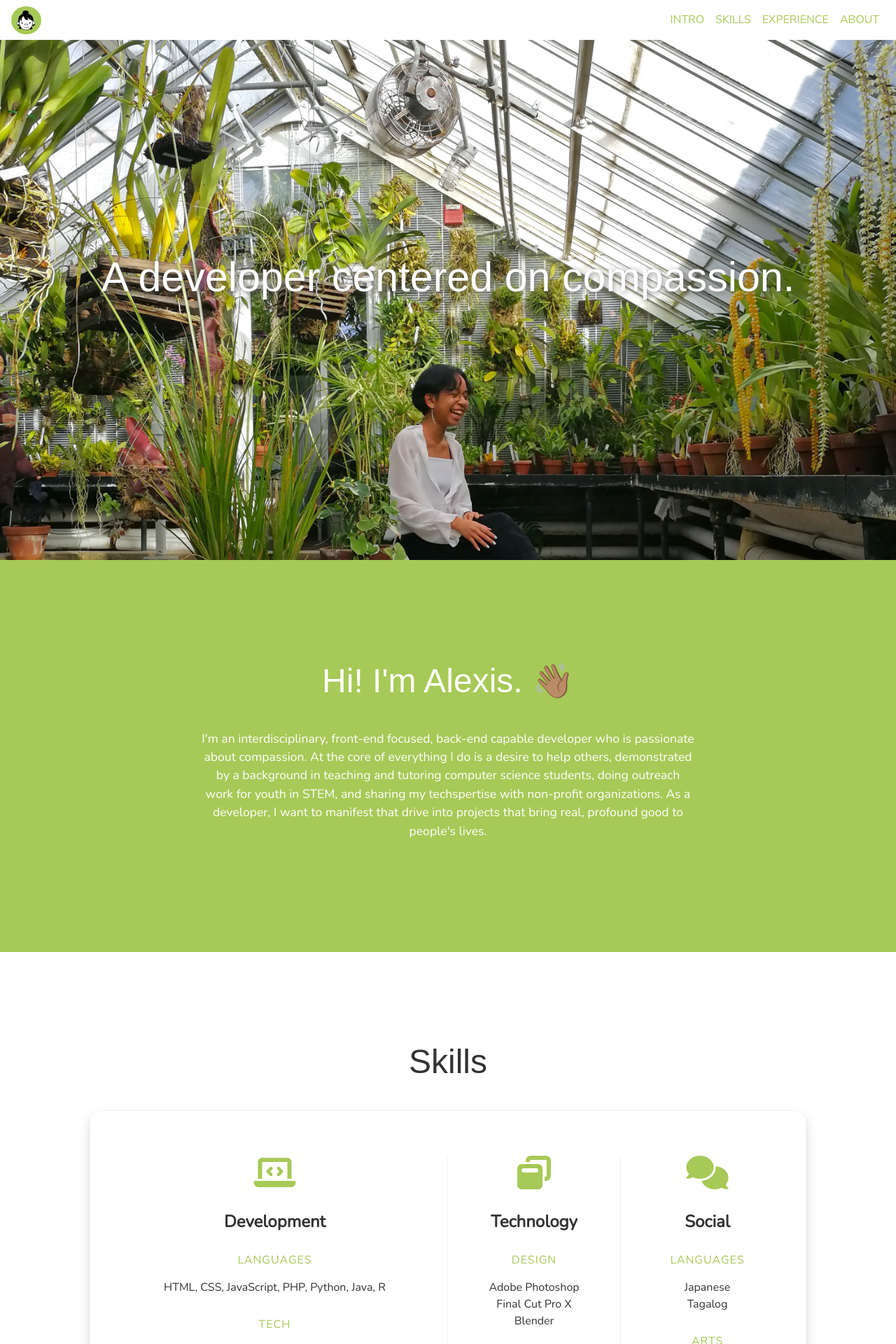
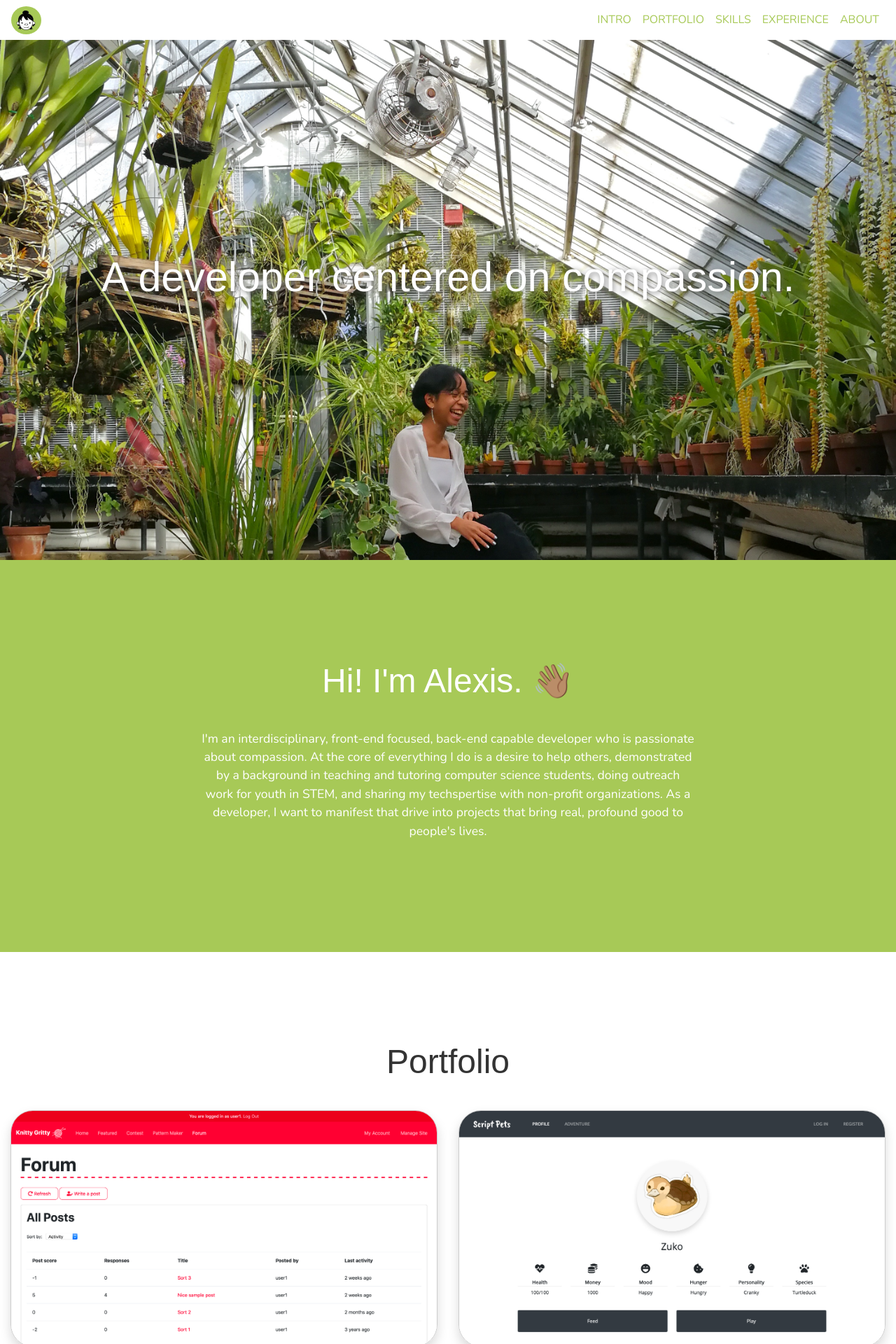
Before and after one commit to alexiskilayko/alexiskilayko.github.io, a PHP site: page / in a window 1280 px wide. Shown: the top 1920 px of the page at 70% size. Run offline with PHP 8.4, Linux system fonts and the light colour scheme; some libraries are stand-ins or nearby versions; some web fonts are replaced.

Commit message:
Minor style edits

```diff
--- a/css/about.css
+++ b/css/about.css
@@ -6,7 +6,7 @@
 
 #about .container-about {
 	background-color: rgb(153, 194, 56);
-	width: 80%;
+	width: 100%;
 	border-radius: 1rem;
 }
 
@@ -42,3 +42,12 @@
 	width: 100%;
 	bottom: 0;
 }
+
+@media only screen and (max-width:500px) {
+	#about .container-about {
+		margin: 0 1rem;
+	}
+	#about .content-text {
+		padding: 2rem;
+	}
+}
--- a/css/experience.css
+++ b/css/experience.css
@@ -14,7 +14,12 @@
 	width: 100%;
 	border: 1px solid #f1f1f1;
 	border-radius: 1rem;
+	/*transition: transform 0.2s;*/
 }
+
+/*#experience .card:hover {
+	transform: scale(1.03);
+	}*/
 
 #experience .card-body {
 	text-align: center;
@@ -42,7 +47,7 @@
 }
 
 #experience .buttons {
-	margin: 3rem 0 0 0;
+	margin: 2rem 0 0 0;
 }
 
 #experience .btn {
--- /dev/null
+++ b/css/portfolio.css
@@ -0,0 +1,35 @@
+#portfolio {
+	margin: 8rem 0 0 0;
+}
+
+#portfolio .heading {
+	text-align: center;
+	padding: 0 0 2rem 0;
+}
+
+#portfolio .content {
+	width: 80%;
+	border: 1px solid #f1f1f1;
+	border-radius: 1rem;
+	padding: 4rem 2rem;
+	text-align:center;
+}
+
+#portfolio .btn {
+	margin: 2rem 0 0 0;
+}
+
+#portfolio img {
+    object-fit: cover; /* Do not scale the image */
+    object-position: center; /* Center the image within the element */
+    width: 100%;
+    max-height: 500px;
+    margin-bottom: 2rem;
+	border-radius: 2rem;
+	border: 1px solid #ccc;
+	transition: transform 0.2s;
+}
+#portfolio img:hover {
+	transform: scale(1.03);
+
+}
--- a/css/skills.css
+++ b/css/skills.css
@@ -23,10 +23,11 @@
 }
 
 #skills .content {
-	width: 80%;
+	width: 100%;
 	border: 1px solid #f1f1f1;
 	border-radius: 1rem;
 	padding: 4rem 2rem;
+	margin: 0 1rem;
 	text-align:center;
 }
 
@@ -46,6 +47,10 @@
 }
 
 @media only screen and (min-width:768px) {
+	#skills .content {
+		width: 80%;
+		margin: 0rem;
+	}
 	#skills #col2 {
 		border-bottom: 1px solid #fff;
 		border-right: 1px solid #f1f1f1;
--- a/index.html
+++ b/index.html
@@ -16,6 +16,7 @@
 	<link rel="stylesheet" href="css/nav.css">
 	<link rel="stylesheet" href="css/landing.css">
 	<link rel="stylesheet" href="css/intro.css">
+	<link rel="stylesheet" href="css/portfolio.css">
 	<link rel="stylesheet" href="css/skills.css">
 	<link rel="stylesheet" href="css/experience.css">
 	<link rel="stylesheet" href="css/about.css">
@@ -45,6 +46,7 @@
 	<div class="collapse navbar-collapse" id="navbarSupportedContent">
 		<div class="navbar-nav ml-auto">
 			<a class="nav-link" href="#intro">Intro</a>
+			<a class="nav-link" href="#portfolio">Portfolio</a>
 			<a class="nav-link" href="#skills">Skills</a>
 			<a class="nav-link" href="#experience">Experience</a>
 	        <a class="nav-link" href="#about">About</a>
@@ -70,6 +72,32 @@
 		</div>
 	</div>
 </div>
+
+<!-- PORTFOLIO -->
+<div id="portfolio" class="container-fluid">
+	<!-- heading -->
+	<div class="row">
+		<div class="container heading">
+			<h2>Portfolio</h2>
+		</div>
+	</div>
+	<!-- content -->
+	<div class="row justify-content-center">
+		<div class="col-lg-6 col-xs-12">
+			<img class="shadow" src="imgs/knittygritty.png" width="auto" height="auto">
+		</div>
+		<div class="col-lg-6 col-sm-12">
+			<img class="shadow" src="imgs/scriptpets.png" width="auto" height="auto">
+		</div>
+		<div class="col-lg-6 col-sm-12">
+			<img class="shadow" src="imgs/piefection.png" width="auto" height="auto">
+		</div>
+	</div>
+	<div class="row justify-content-center buttons">
+		<a href="https://github.com/alexiskilayko" target="_blank"><button class="btn">GitHub</button></a>
+	</div>
+</div>
+
 
 <!-- SKILLS -->
 <div id="skills" class="container-fluid">
@@ -261,7 +289,7 @@
 		</div>
 		<!-- credits -->
 		<div class="row justify-content-center credit">
-			 Icon by Hanae Kurahara Sisk.<br>Cover photo by Caitlin Ong, my 親友.<br>Website designed + developed by Alexis Kilayko.<br>AK &#169; 2020
+			 Cover photo by Caitlin Ong.<br>Icon by Hanae Kurahara Sisk.<br>Website designed + developed by Alexis Kilayko.<br>AK &#169; 2020
 		</div>
 	</div>
 </footer>
```
Also changed, not shown: imgs/knittygritty.png (added), imgs/patternmaker.gif (added), imgs/piefection.png (added), imgs/scriptpets.png (added).
